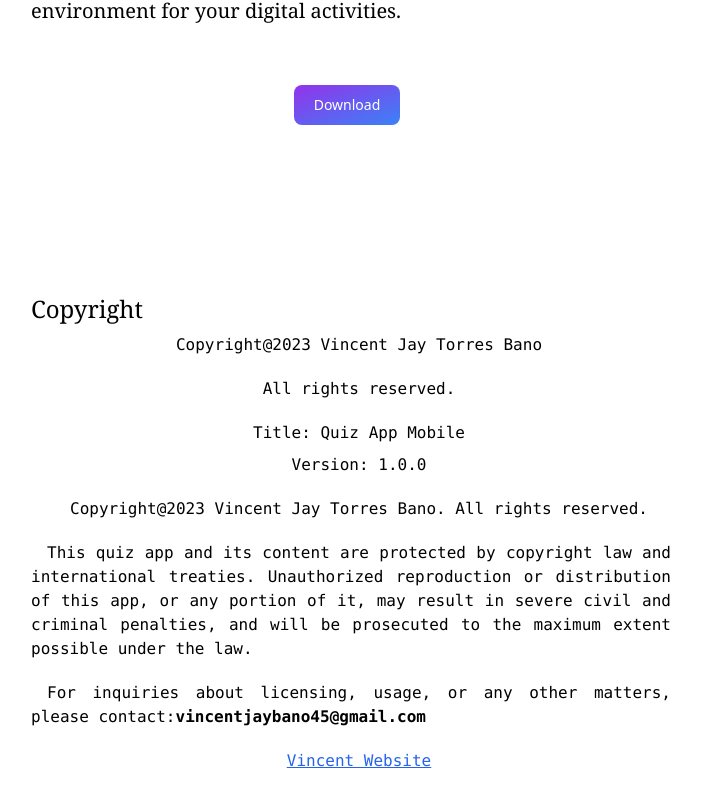
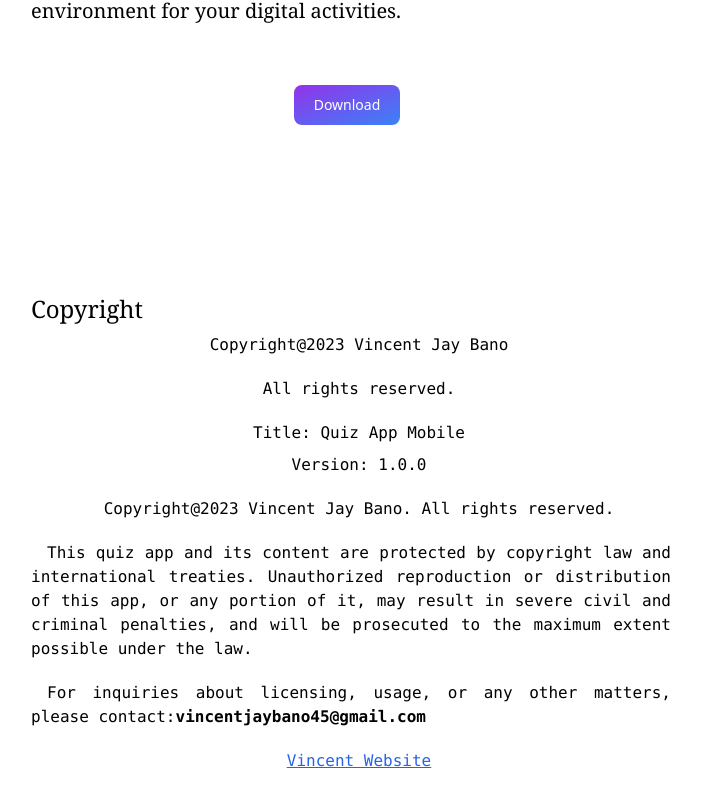
Before and after one commit to VJBano/quiz_app, a React (Vite) app: page / in a window 1280 px wide. Shown: the part 2664-3471 px from the top of the page, without its empty margins (289-990 px from the left). Built offline with nearby package versions, Linux system fonts and the light colour scheme.

Commit message:
update-name

```diff
--- a/src/App.tsx
+++ b/src/App.tsx
@@ -126,7 +126,7 @@
         </h1>
 
         <p className="mb-3 text-sm md:text-base text-black indent-4 font-mono text-justify">
-       {` Copyright@${new Date().getFullYear()} Vincent Jay Torres Bano`}
+       {` Copyright@${new Date().getFullYear()} Vincent Jay Bano`}
         </p>
         <p className="mb-3 text-sm md:text-base text-black indent-4 font-mono text-justify">
         All rights reserved.
@@ -140,7 +140,7 @@
         </p>
 
         <p className="mb-3 text-sm md:text-base text-black indent-4 font-mono text-justify">
-        {` Copyright@${new Date().getFullYear()} Vincent Jay Torres Bano. All rights reserved.`}
+        {` Copyright@${new Date().getFullYear()} Vincent Jay Bano. All rights reserved.`}
         </p>
         <p className="mb-3 text-sm md:text-base text-black indent-4 font-mono text-justify">
         This quiz app and its content are protected by copyright law and international treaties. Unauthorized reproduction or distribution of this app, or any portion of it, may result in severe civil and criminal penalties, and will be prosecuted to the maximum extent possible under the law.
```
